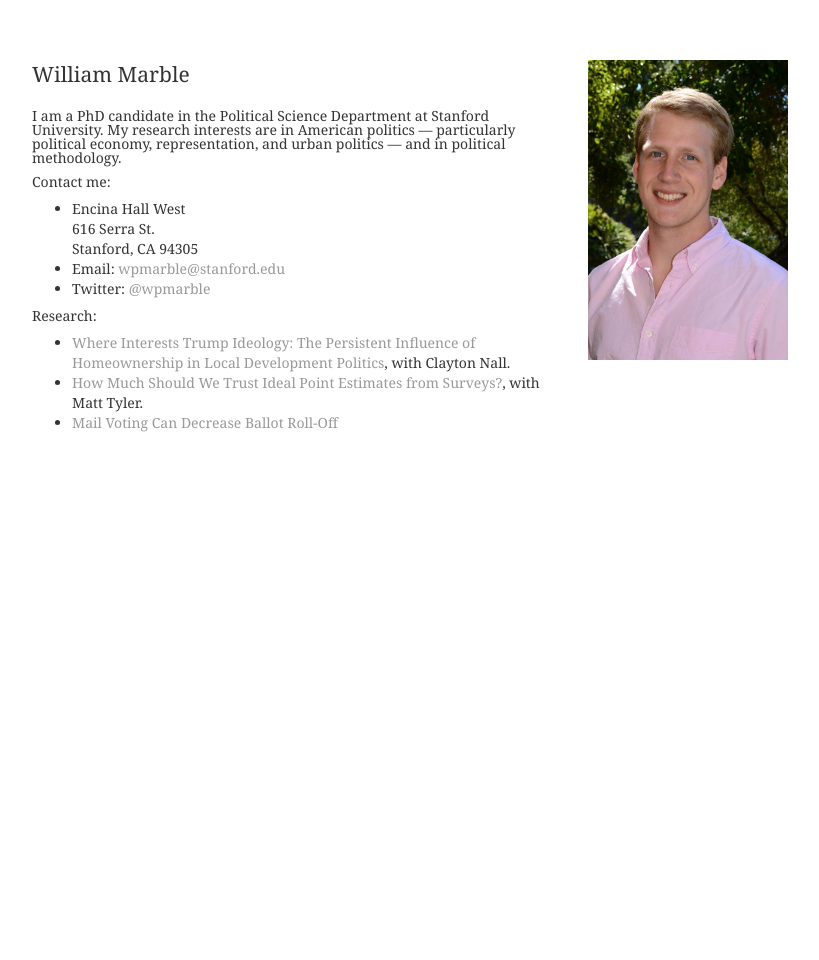
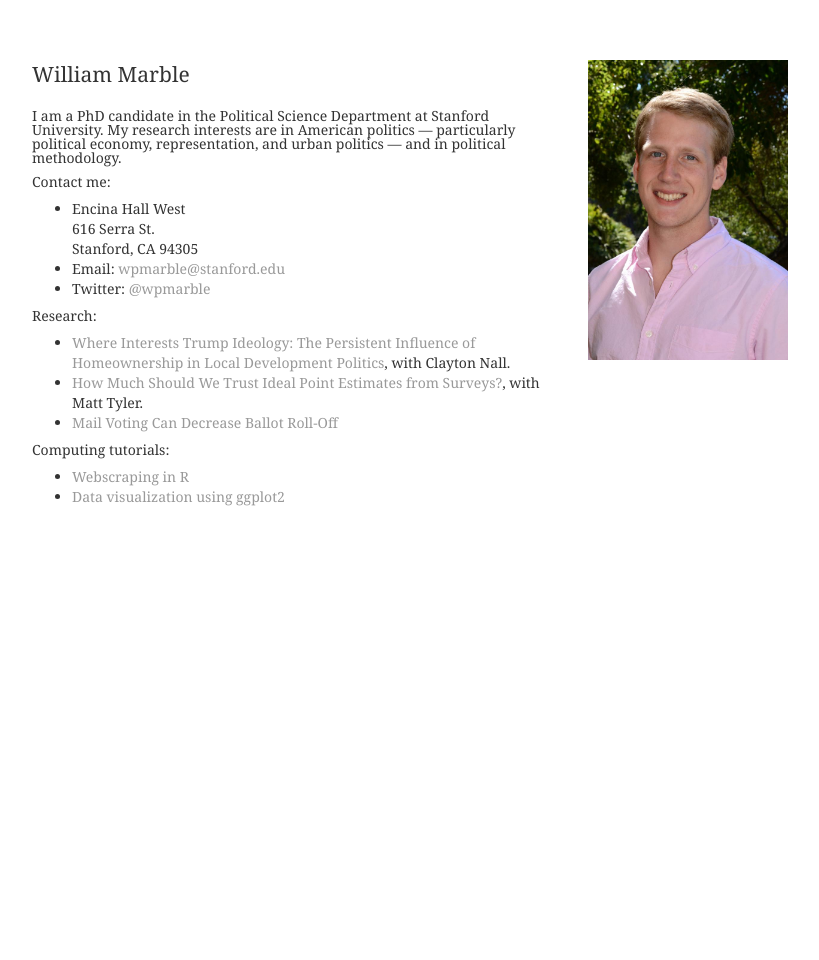
Before and after one commit to wpmarble/wpmarble.github.io, a Jekyll site: the page built from index.html, in a window 1280 px wide. Shown: the whole page, without its empty margins (160-979 px from the left). Built offline with Jekyll 4.4.1, drawn with Linux system fonts in a browser that asks for light colours.

Commit message:
add tutorials

```diff
--- a/index.html
+++ b/index.html
@@ -18,6 +18,12 @@ title: William Marble
             <li><a href="https://www.dropbox.com/s/5o05r0sdfnrvw48/interest.1.0.pdf?dl=0">Where Interests Trump Ideology: The Persistent Influence of Homeownership in Local Development Politics</a>, with Clayton Nall. </li>
             <li><a href="http://stanford.edu/~wpmarble/docs/MarbleTyler_SurveyIdealPointsAPSA.pdf">How Much Should We Trust Ideal Point Estimates from Surveys?</a>, with Matt Tyler.</li>
             <li><a href="http://stanford.edu/~wpmarble/docs/rolloff_feb_2016.pdf">Mail Voting Can Decrease Ballot Roll-Off</a></li>
+        </ul>
+	    <p>Computing tutorials:</p>
+        <ul>
+            <li><a href="http://stanford.edu/~wpmarble/webscraping_tutorial/webscraping_tutorial.pdf">Webscraping in R</a></li>
+            <li><a href="http://stanford.edu/~wpmarble/ggplot_tutorial/ggplot_presentation.html#/"> Data visualization using ggplot2</a></li>
+        </ul>
 	</div>
 	<div class="col-sm-4">
 	<img  class="img-square avatar" alt="Will Marble" src="img/headshot2.jpg" style="width:200px">
```
